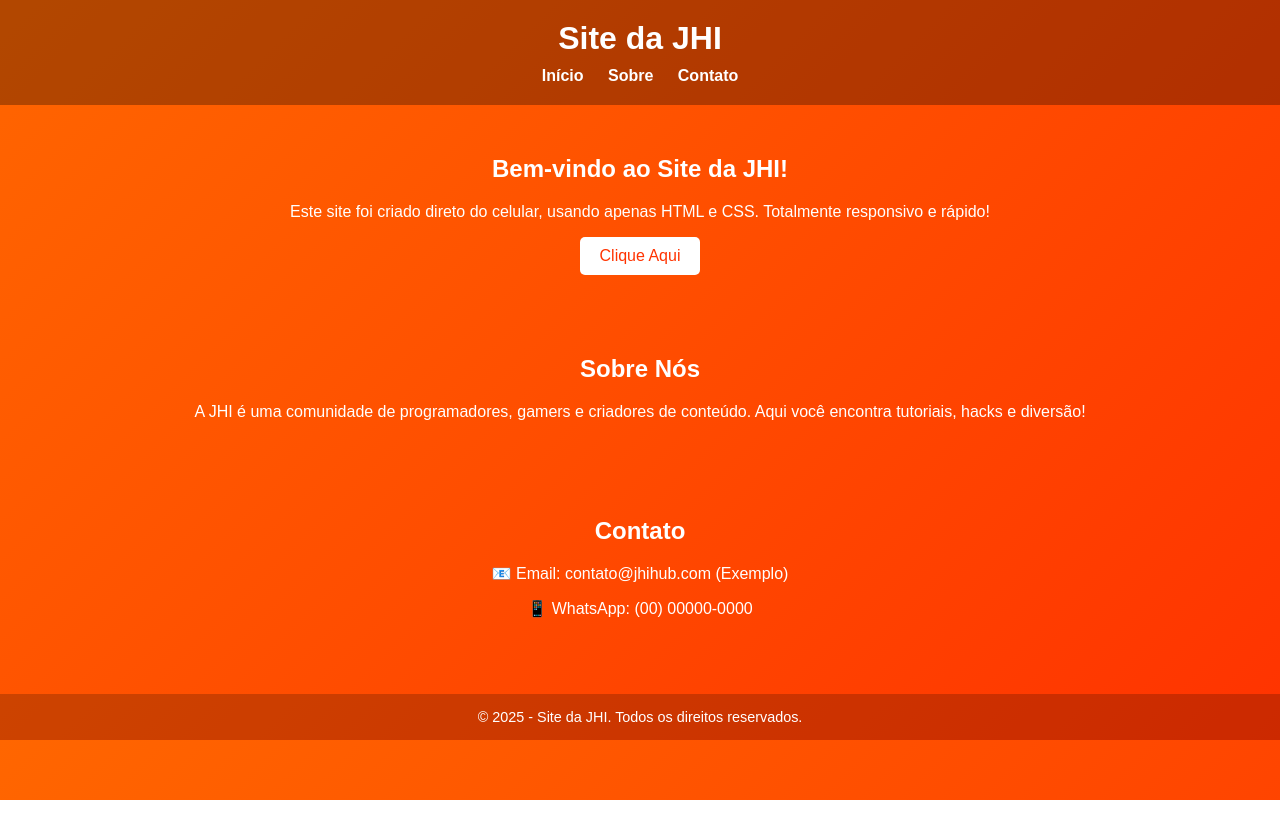
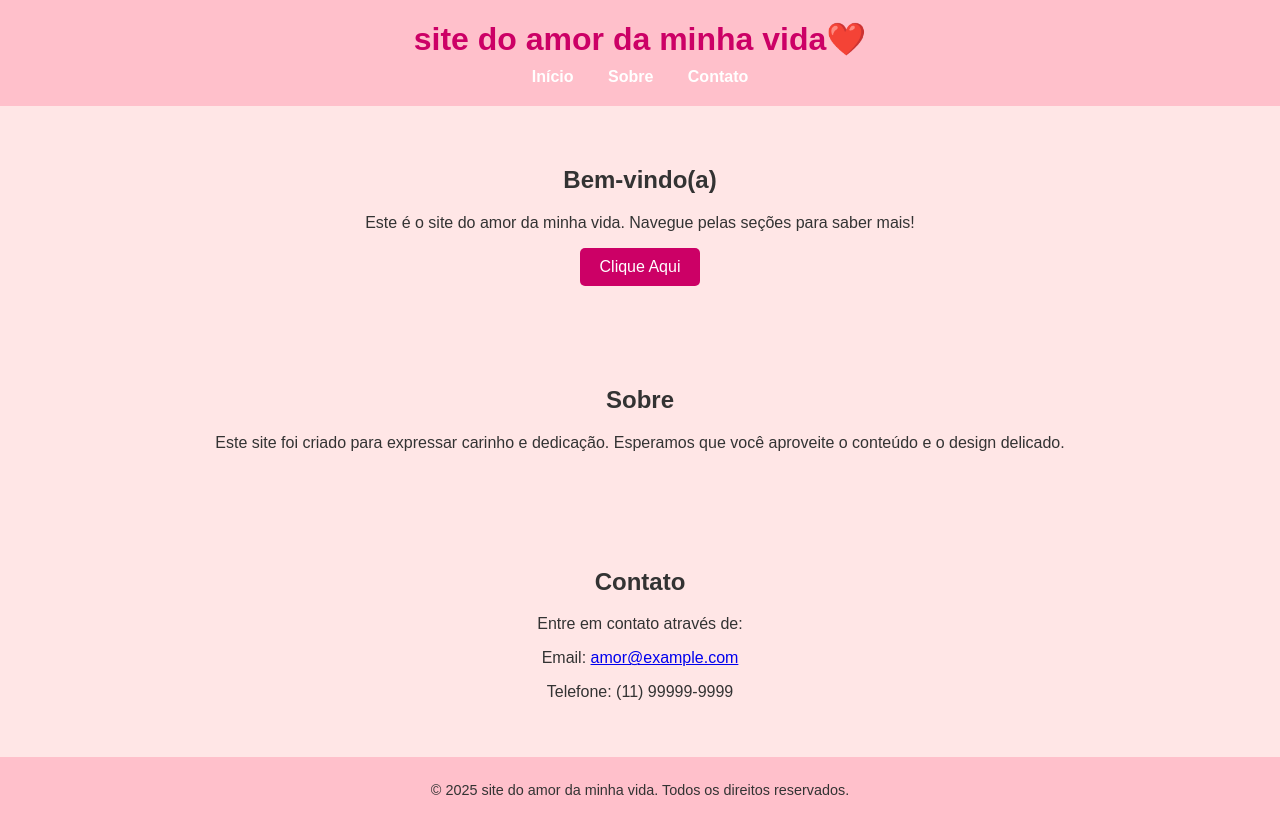
Before and after one commit to devtriv/Jhidev, a plain HTML site: page index.html in a window 1280 px wide. Before the commit the page ends 800 px from the top, so only its background shows below. Drawn offline with Linux system fonts and the light colour scheme.

Commit message:
Update index.html

```diff
--- a/index.html
+++ b/index.html
@@ -1,86 +1,100 @@
 <!DOCTYPE html>
-<html lang="pt-BR">
+<html lang="pt-br">
 <head>
   <meta charset="UTF-8">
-    <meta name="viewport" content="width=device-width, initial-scale=1.0">
-    <title>Site da JHI</title>
+  <meta name="viewport" content="width=device-width, initial-scale=1">
+  <title>site do amor da minha vida❤️</title>
   <style>
     body {
       margin: 0;
-            padding: 0;
       font-family: Arial, sans-serif;
-            background: linear-gradient(135deg, #ff6600, #ff3300);
-            color: white;
-            text-align: center;
+      background-color: #ffe6e6; /* fundo em tom de rosa claro */
+      color: #333; /* texto escuro para contraste */
     }
     header {
+      background-color: #ffc0cb; /* tom de rosa médio */
+      text-align: center;
       padding: 20px;
-            background-color: rgba(0, 0, 0, 0.3);
     }
-        h1 {
+    header h1 {
       margin: 0;
-            font-size: 2em;
+      color: #cc0066; /* cor destacada (rosa escuro/roxo) */
+      font-size: 2em; /* tamanho padrão de h1 */
     }
     nav {
       margin-top: 10px;
     }
+    nav ul {
+      list-style-type: none;
+      padding: 0;
+      margin: 0;
+    }
+    nav li {
+      display: inline;
+      margin: 0 15px;
+    }
     nav a {
-            margin: 0 10px;
       text-decoration: none;
       color: white;
       font-weight: bold;
     }
-        section {
-            padding: 30px 20px;
-        }
-        button {
+    /* Botão personalizado */
+    .button {
+      background-color: #cc0066;
+      color: white;
       padding: 10px 20px;
-            background-color: #ffffff;
-            color: #ff3300;
       border: none;
       border-radius: 5px;
+      cursor: pointer;
       font-size: 1em;
-            cursor: pointer;
+    }
+    .button:hover {
+      background-color: #b3005c;
+    }
+    section {
+      padding: 40px 20px;
+      text-align: center;
     }
     footer {
-            margin-top: 30px;
-            padding: 15px;
-            background-color: rgba(0, 0, 0, 0.2);
+      background-color: #ffc0cb;
+      text-align: center;
+      padding: 10px;
       font-size: 0.9em;
     }
   </style>
 </head>
 <body>
-
   <header>
-        <h1>Site da JHI</h1>
+    <h1>site do amor da minha vida❤️</h1>
     <nav>
-            <a href="#inicio">Início</a>
-            <a href="#sobre">Sobre</a>
-            <a href="#contato">Contato</a>
+      <ul>
+        <li><a href="#inicio">Início</a></li>
+        <li><a href="#sobre">Sobre</a></li>
+        <li><a href="#contato">Contato</a></li>
+      </ul>
     </nav>
   </header>
 
   <section id="inicio">
-        <h2>Bem-vindo ao Site da JHI!</h2>
-        <p>Este site foi criado direto do celular, usando apenas HTML e CSS. Totalmente responsivo e rápido!</p>
-        <button onclick="alert('Você clicou no botão!')">Clique Aqui</button>
+    <h2>Bem-vindo(a)</h2>
+    <p>Este é o site do amor da minha vida. Navegue pelas seções para saber mais!</p>
+    <button class="button" onclick="alert('Você clicou no botão!');">Clique Aqui</button>
   </section>
 
   <section id="sobre">
-        <h2>Sobre Nós</h2>
-        <p>A JHI é uma comunidade de programadores, gamers e criadores de conteúdo. Aqui você encontra tutoriais, hacks e diversão!</p>
+    <h2>Sobre</h2>
+    <p>Este site foi criado para expressar carinho e dedicação. Esperamos que você aproveite o conteúdo e o design delicado.</p>
   </section>
 
   <section id="contato">
     <h2>Contato</h2>
-        <p>📧 Email: contato@jhihub.com (Exemplo)</p>
-        <p>📱 WhatsApp: (00) 00000-0000</p>
+    <p>Entre em contato através de:</p>
+    <p>Email: <a href="mailto:amor@example.com">amor@example.com</a></p>
+    <p>Telefone: (11) 99999-9999</p>
   </section>
 
   <footer>
-        &copy; 2025 - Site da JHI. Todos os direitos reservados.
+    <p>&copy; 2025 site do amor da minha vida. Todos os direitos reservados.</p>
   </footer>
-
 </body>
 </html>
```
Lines whose indentation alone changed are shown as unchanged.
